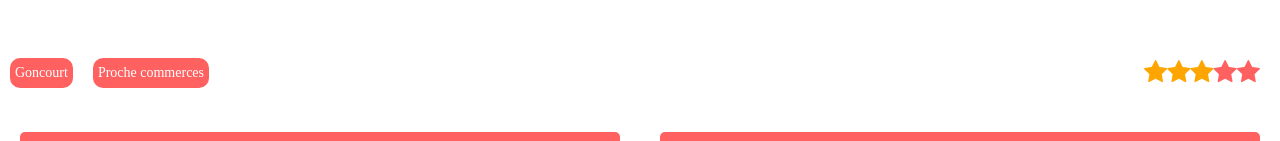
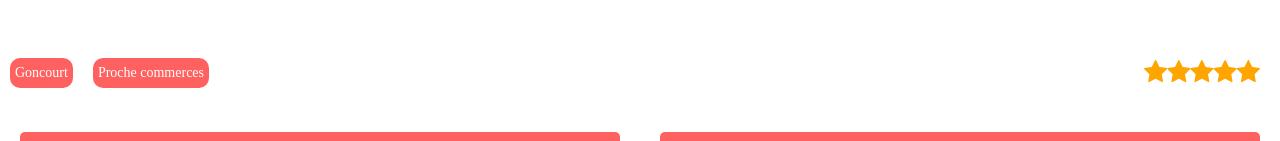
Before and after one commit to fantaconde/project7, a React (Create React App) app: page /property/0979876d in a window 1280 px wide. Shown: the part 193-334 px from the top of the page. Built offline with nearby package versions, Linux system fonts and the light colour scheme.

Commit message:
rating fixed

```diff
--- a/src/components/aboutCollapse/collapse.jsx
+++ b/src/components/aboutCollapse/collapse.jsx
@@ -1,15 +1,14 @@
 import React from "react";
 import "./collapse.css";
 
-function CollapseComponent({ title, content, style }) {
+function CollapseComponent({ title, content}) {
   const [isExpanded, setIsExpanded] = React.useState(false);
   const toggle = () => {
     setIsExpanded(!isExpanded);
   };
-  console.log(style);
 
   return (
-        <div className="collapseDiv" style={style}>
+        <div className="collapseDiv">
         <button className="collapseButton" onClick={toggle}>
           {title}
         </button>
--- a/src/components/propertyCollapse/collapse.jsx
+++ b/src/components/propertyCollapse/collapse.jsx
@@ -1,15 +1,14 @@
 import React from "react";
 import "./collapse.css";
 
-function CollapseComponent({ title, content, style }) {
+function CollapseComponent({ title, content}) {
   const [isExpanded, setIsExpanded] = React.useState(false);
   const toggle = () => {
     setIsExpanded(!isExpanded);
   };
-  console.log(style);
 
   return (
-        <div className="collapseDiv" style={style}>
+        <div className="collapseDiv">
         <button className="collapseButton" onClick={toggle}>
           {title}
         </button>
--- a/src/pages/propertyDetails/propertyDetails.jsx
+++ b/src/pages/propertyDetails/propertyDetails.jsx
@@ -19,13 +19,6 @@ export default function PropertyDetails() {
   const [rating, setRating] = useState(0);
   const [carouselImages, setCarouselImages] = useState([]);
 
-  const style = {
-    // Adding media query..
-    "@media (min-width:768px)": {
-      width: "50%",
-    },
-  };
-
   useEffect(() => {
     // console.log(params.key);
     //get the property from the json file
@@ -41,14 +34,19 @@ export default function PropertyDetails() {
     const listItems = equipments.map((equipment, id) => (
       <li key={id}>{equipment}</li>
     ));
+
+    // set the rating stars
+    setRating(Property.rating);
+
     //set the list of equipments
     setEquipmentsList(listItems);
+
     //set the host details
     setHost(Property.host);
-    //set the rating
-    setRating(Property.rating);
+
     //set Tags
     setTags(Property.tags);
+
     //set carousel images
     setCarouselImages(Property.pictures);
   }, [equipments, homeProperty, params.key]);
@@ -81,22 +79,28 @@ export default function PropertyDetails() {
         <Tags tags={tags} />
         <div className="ratingStack ratingStack-xm">
           <div className="rating">
-            <span class="fa fa-star checked"></span>
-            <span class="fa fa-star checked"></span>
-            <span class="fa fa-star checked"></span>
-            <span class="fa fa-star"></span>
-            <span class="fa fa-star"></span>
+            {/* Generate the number of stars with a rating */}
+            {Array.from({ length: rating }, (_, i) => (
+              <span key={i} className="fa fa-star checked"></span>
+            ))}
+            {/* Generat ethe number of stars without a rating */}
+            {Array.from({ length: 5 - rating }, (_, i) => (
+              <span key={i} className="fa fa-star"></span>
+            ))}
           </div>
         </div>
       </div>
       <div className="propertyStackHost ">
         <div className="ratingStack ratingStack-sm">
           <div className="rating">
-            <span class="fa fa-star checked"></span>
-            <span class="fa fa-star checked"></span>
-            <span class="fa fa-star checked"></span>
-            <span class="fa fa-star"></span>
-            <span class="fa fa-star"></span>
+            {/* Generate the number of stars with a rating */}
+            {Array.from({ length: rating }, (_, i) => (
+              <span key={i} className="fa fa-star checked"></span>
+            ))}
+            {/* Generat ethe number of stars without a rating */}
+            {Array.from({ length: 5 - rating }, (_, i) => (
+              <span key={i} className="fa fa-star"></span>
+            ))}
           </div>
         </div>
         <div className="propertyHost">
@@ -111,13 +115,8 @@ export default function PropertyDetails() {
         <CollapseComponent
           title="Description"
           content={homeProperty.description}
-          style={style}
         />
-        <CollapseComponent
-          title="Equipments"
-          content={equipmentsList}
-          style={style}
-        />
+        <CollapseComponent title="Equipments" content={equipmentsList} />
       </div>
     </div>
   );
```
